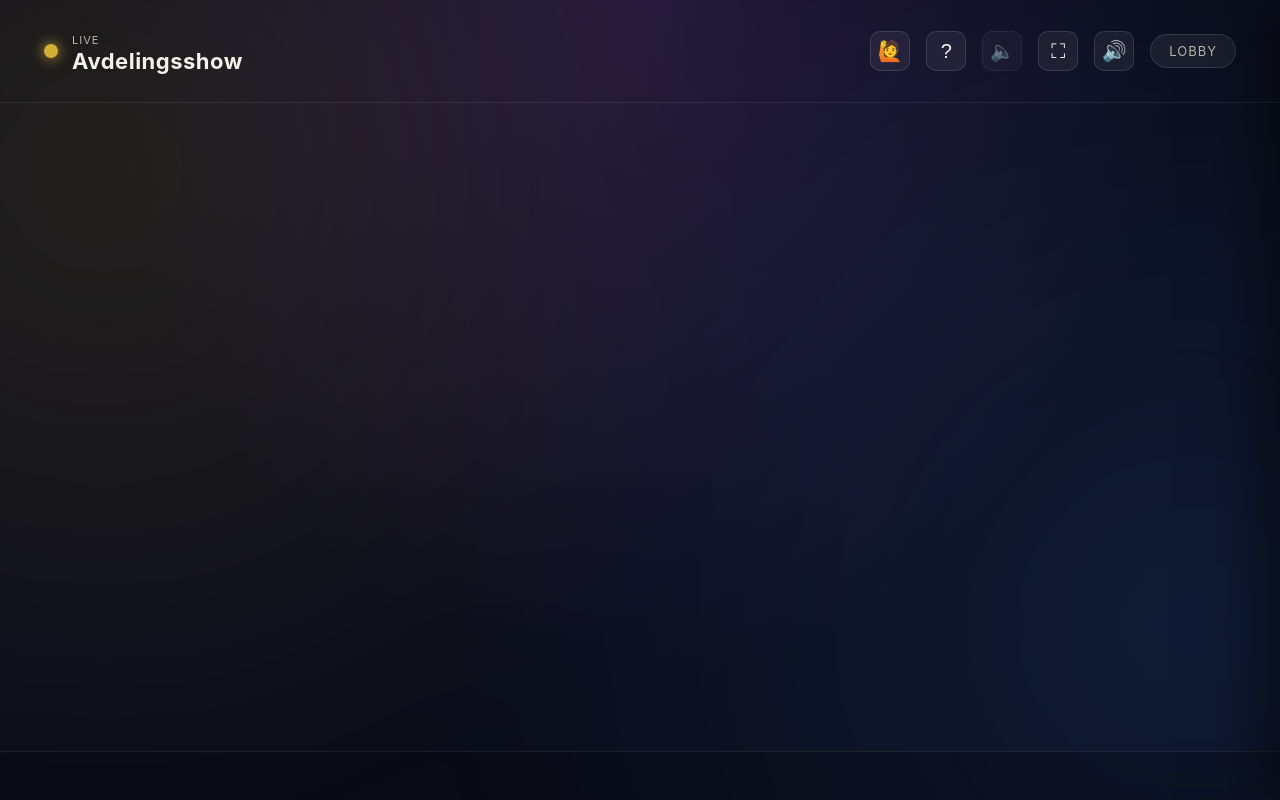
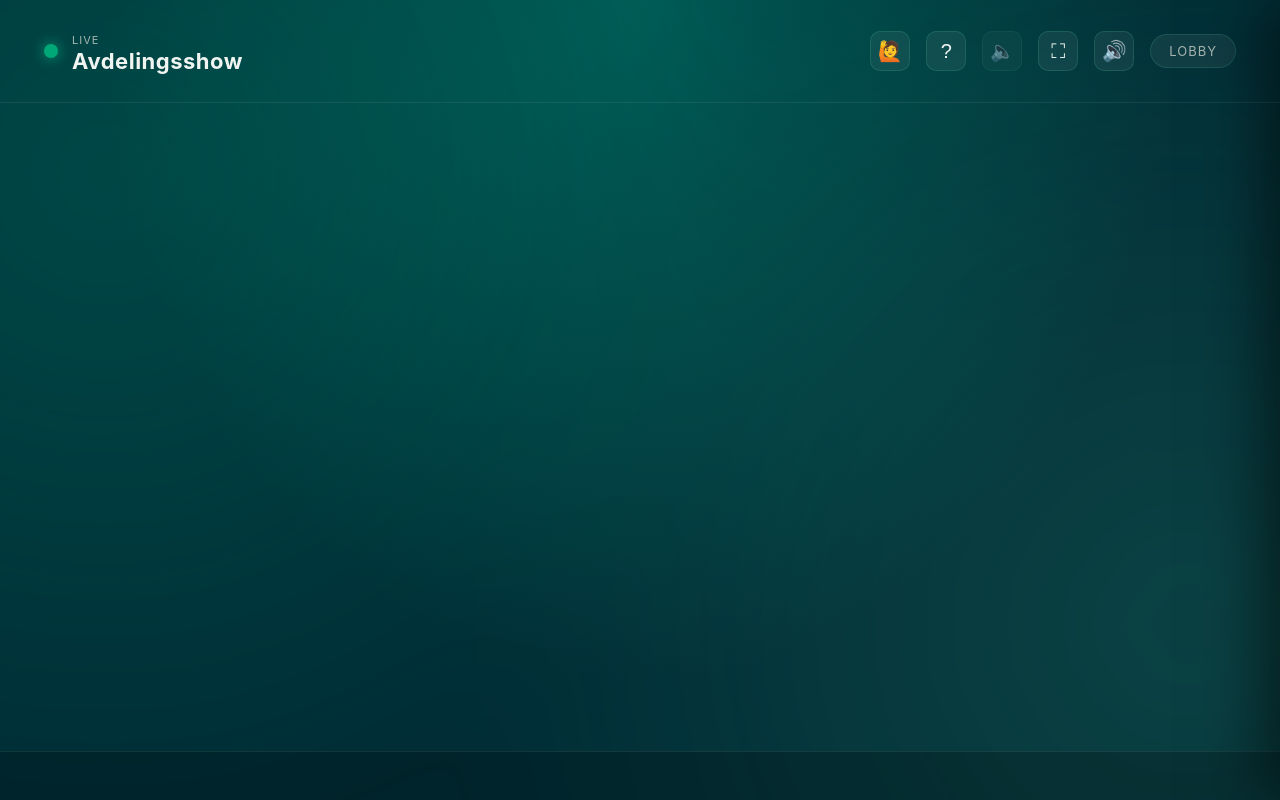
Before and after one commit to ilha90/avdelingsshow, a website with bundled scripts: page public/host.html in a window 1280 px wide. Built offline with nearby package versions, Linux system fonts and the light colour scheme; no server answers.

Commit message:
DNB-farger: mørk teal bakgrunn, mint-grønn accent

```diff
--- a/public/style.css
+++ b/public/style.css
@@ -1,15 +1,15 @@
-/* Avdelingsshow — global stil */
+/* Avdelingsshow — global stil (DNB-farger) */
 * { box-sizing: border-box; margin: 0; padding: 0; }
 :root {
-  --bg-1: #0b0d1a;
-  --bg-2: #181c3a;
-  --bg-3: #241a3d;
-  --gold: #d4af37;
-  --gold-2: #f5d77a;
-  --ink: #f3f1e8;
-  --ink-2: #b9b6a6;
+  --bg-1: #002d36;
+  --bg-2: #003f48;
+  --bg-3: #005a55;
+  --gold: #00a877;
+  --gold-2: #5de0ae;
+  --ink: #f0f5f2;
+  --ink-2: #a5b5b0;
   --card: rgba(255,255,255,0.06);
-  --card-b: rgba(255,255,255,0.12);
+  --card-b: rgba(93,224,174,0.15);
   --red: #e54b4b;
   --blue: #3a86ff;
   --yellow: #ffbe0b;
@@ -29,8 +29,8 @@ body { position: relative; }
 body::before {
   content: ''; position: fixed; inset: -20%;
   background:
-    radial-gradient(circle at 20% 30%, rgba(212,175,55,.12), transparent 40%),
-    radial-gradient(circle at 80% 70%, rgba(58,134,255,.12), transparent 45%);
+    radial-gradient(circle at 20% 30%, rgba(0,200,150,.18), transparent 40%),
+    radial-gradient(circle at 80% 70%, rgba(93,224,174,.12), transparent 45%);
   filter: blur(40px); z-index: 0; pointer-events: none;
   animation: drift 20s ease-in-out infinite alternate;
 }
```
